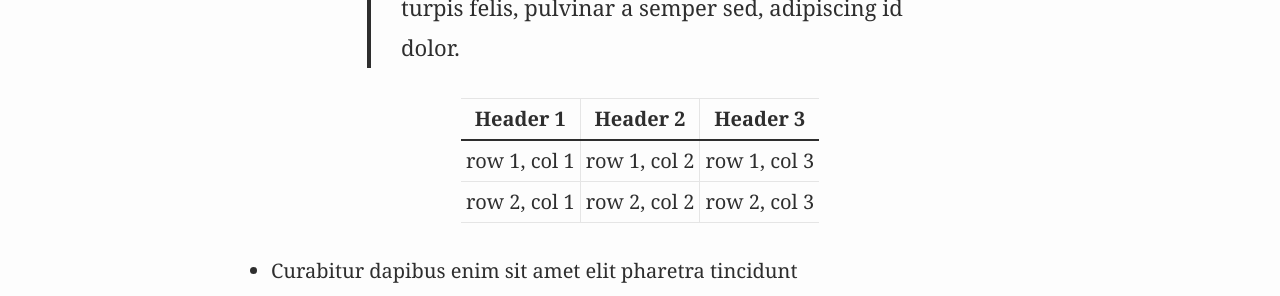
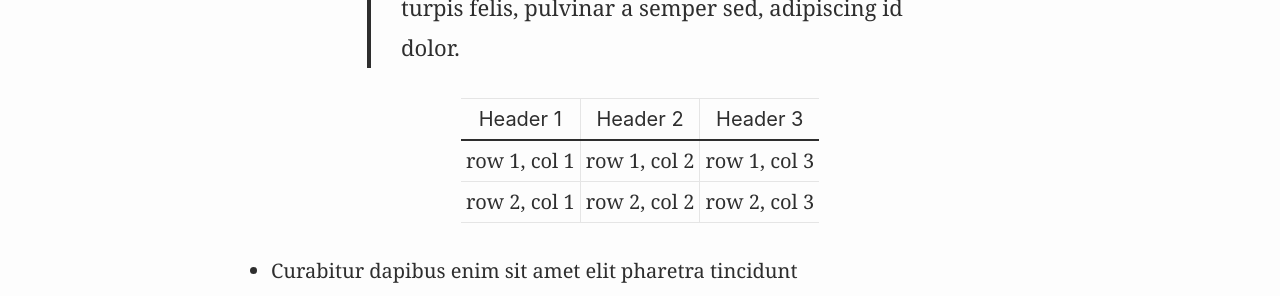
Before and after one commit to damianeoloan/damianeoloan.github.io, a Jekyll site: the page built from blog/_posts/2026-09-03-a-post-style-guide.md, in a window 1280 px wide. Shown: the part 953-1249 px from the top of the page. Built offline with Jekyll 4.4.1, drawn with Linux system fonts in a browser that asks for light colours.

Commit message:
w/ Claude: Give table headers the title family
The three <th> on the style guide page were the last stray in the type
system: they inherited the body serif and the browser's default bold, which
after the weight pass left them the only 700 on the site.

They are column labels, so they now take $title-font-family and
$title-font-weight, exactly as dt does. That makes the two label/content
pairs consistent - dt/dd and th/td are each sans label, serif content.

Measured after: th and dt both Inter 400, td and dd both Charter 400, and a
sweep of every element with text on the page finds no remaining weight
other than 400 outside the syntax-highlighting theme. The header keeps its
2px bottom rule and centring.

Co-Authored-By: Claude Opus 5 <noreply@anthropic.com>

```diff
--- a/_sass/_base.scss
+++ b/_sass/_base.scss
@@ -99,6 +99,11 @@ table {
   }
   th {
     text-align: center !important;
+    /* A column label, so it takes the title family like dt does - without
+       this it inherits the body serif, and the UA's default bold leaves it
+       the only 700 anywhere on the site. */
+    font-family: $title-font-family;
+    font-weight: $title-font-weight;
   }
   th, td {
     border: 1px solid $grey-color;
```
